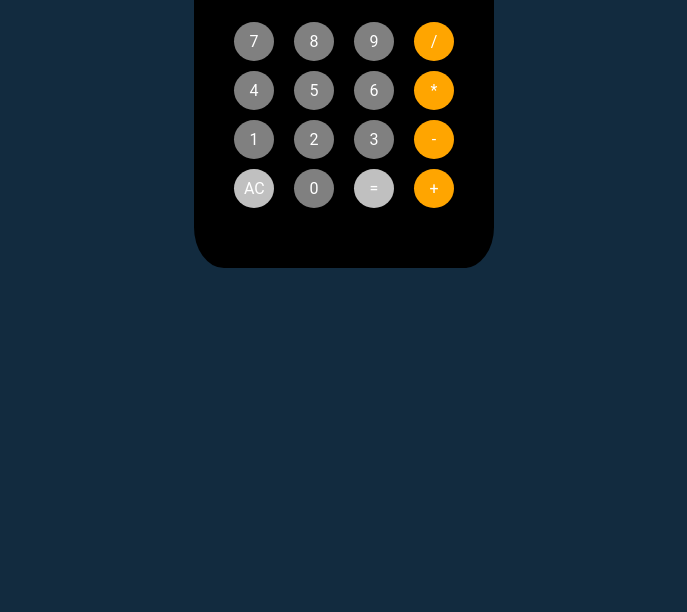
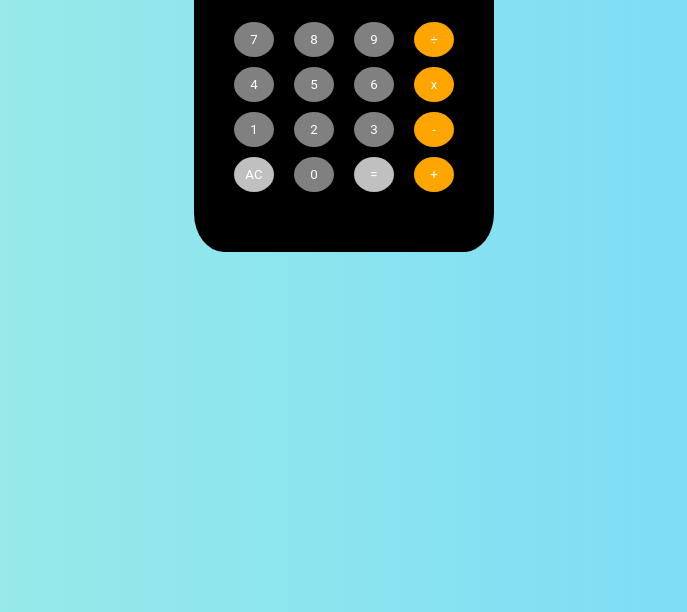
Before and after one commit to juliochavezpro/calculator, a plain HTML site: page index.html in a window 1280 px wide. Shown: the part 188-800 px from the top of the page, without its empty margins (296-983 px from the left). Drawn offline with Linux system fonts and the light colour scheme.

Commit message:
Make buttons functional

```diff
--- a/index.html
+++ b/index.html
@@ -5,40 +5,43 @@
     <meta http-equiv="X-UA-Compatible" content="IE=edge">
     <meta name="viewport" content="width=device-width, initial-scale=1.0">
     <link rel="stylesheet" href="style.css">
-    <script src="script.js"></script>
+    <script src="script.js" defer></script>
     <title>Calculator</title>
 </head>
 
 <body>
     <div id="frame">
-        <div id="screen">Text</div>
+        <div id="screen">
+            <div id="history"></div>
+            <div id="current"></div>
+        </div>
         <div id="buttons">
             <div class="btn-row-one">
-                <div id="seven-btn" class="dark-btn">7</div>
-                <div id="four-btn" class="dark-btn">4</div>
-                <div id="one-btn" class="dark-btn">1</div>
-                <div id="clear-btn" class="grey-btn">AC</div>
+                <button id="seven-btn" class="btn dark-btn" onclick="javascript:setVal(7)">7</button>
+                <button id="four-btn" class="btn dark-btn" onclick="javascript:setVal(4)">4</button>
+                <button id="one-btn" class="btn dark-btn" onclick="javascript:setVal(1)">1</button>
+                <button id="clear-btn" class="btn grey-btn" onclick="javascript:clearCalculator()">AC</button>
             </div>
 
             <div class="btn-row-two">
-                <div id="eight-btn" class="dark-btn">8</div>
-                <div id="five-btn" class="dark-btn">5</div>
-                <div id="two-btn" class="dark-btn">2</div>
-                <div id="zero-btn" class="dark-btn">0</div>
+                <button id="eight-btn" class="btn dark-btn" onclick="javascript:setVal(8)">8</button>
+                <button id="five-btn" class="btn dark-btn" onclick="javascript:setVal(5)">5</button>
+                <button id="two-btn" class="btn dark-btn" onclick="javascript:setVal(2)">2</button>
+                <button id="zero-btn" class="btn dark-btn" onclick="javascript:setVal(0)">0</button>
             </div>
 
             <div class="btn-row-three">
-                <div id="nine-btn" class="dark-btn">9</div>
-                <div id="six-btn" class="dark-btn">6</div>
-                <div id="three-btn" class="dark-btn">3</div>
-                <div id="equal-btn" class="grey-btn">=</div>
+                <button id="nine-btn" class="btn dark-btn" onclick="javascript:setVal(9)">9</button>
+                <button id="six-btn" class="btn dark-btn" onclick="javascript:setVal(6)">6</button>
+                <button id="three-btn" class="btn dark-btn" onclick="javascript:setVal(3)">3</button>
+                <button id="equal-btn" class="btn grey-btn" onclick="javascript:solve()">=</button>
             </div>
 
             <div class="btn-row-four">
-                <div id="divide-btn" class="orange-btn">/</div>
-                <div id="mult-btn" class="orange-btn">*</div>
-                <div id="sub-btn" class="orange-btn">-</div>
-                <div id="add-btn" class="orange-btn">+</div>
+                <button id="divide-btn" class="btn operator orange-btn" onclick="javascript:divide()">÷</button>
+                <button id="mult-btn" class="btn operator orange-btn" onclick="javascript:multiply()">x</button>
+                <button id="sub-btn" class="btn operator orange-btn" onclick="javascript:subtract()">-</button>
+                <button id="add-btn" class="btn operator orange-btn" onclick="javascript:add()">+</button>
             </div>
         </div>
     </div>
--- a/script.js
+++ b/script.js
@@ -1,9 +1,73 @@
-const buttons = document.getElementById('.buttons');
+let a;
+let b;
+let output;
 
-const playingPress = buttons.addEventListener('keydown', function(e) {
+const screenOutput = document.getElementById('current');
 
+const history = document.getElementById('history');
+
+history.innerText = ' ';
+
+const buttons = document.querySelectorAll('.btn');
+
+const equalBtn = document.getElementById('equal-btn');
+
+const operators = document.querySelectorAll('.operator')
+
+const findSum = operators[3].addEventListener('click', add = () => {
+    history.innerText = `${a}+${b}`;
 });
 
-const playingClick = buttons.addEventListener('click', function(e) {
-    buttons
+const findDifference = operators[2].addEventListener('click', subtract = () => {
+    history.innerText = `${a}-${b}`;
+    screenOutput.innerText = `${b}`;
 });
+
+
+const findProduct = operators[1].addEventListener('click', multiply = () => {
+    history.innerText = `${a}*${b}`;
+    screenOutput.innerText = `${b}`;
+});
+
+const findQuotient = operators[0].addEventListener('click', divide = () => {
+    history.innerText = `${a}/${b}`;
+    screenOutput.innerText = `${b}`;
+});
+
+function solve() {
+    if (typeof b !== 'number') {
+        screenOutput.innerText = `${a}`
+        console.log(`output = ${output}`);
+    } else {
+        screenOutput.innerText = `${output}`;
+        a = output;
+    }
+}
+
+const equals = () => {
+    equalBtn.addEventListener("click", solve())
+}
+
+function clearCalculator() {
+    a = '';
+    b = '';
+    history.innerText = '';
+    screenOutput.innerText = '';
+}
+
+
+function setVal(val) {
+    if (typeof a == 'undefined' && output == 'undefined') {
+        a = val;
+        screenOutput.innerText = `${a}`;
+    } else if (typeof a !== 'undefined') {
+        a = `${a}${val}`;
+        screenOutput.innerText = `${a}`;
+    } else if (typeof b == 'undefined') {
+        b = val;
+        screenOutput.innerText = `${b}`
+    } else {
+        b = `${b}${val}`
+        screenOutput.innerText = `${b}`
+    }
+};
--- a/style.css
+++ b/style.css
@@ -1,6 +1,6 @@
 body {
     color: white;
-    background-color: #122b3f;
+    background: linear-gradient(to right, #A2EFE3, #73D8FB);
     font-family: roboto, arial, sans-serif;
     padding: 0;
     margin: 0;
@@ -23,8 +23,12 @@ body {
     min-height: 50px;
     padding: 10px;
     margin: 15px 10px;
-    font-size: 30px;
+    font-size: 28px;
     background-color: #203000;
+}
+
+#history {
+   font-size: 12px;
 }
 
 #buttons {
@@ -34,29 +38,34 @@ body {
     justify-content: center;
 }
 
-.dark-btn, .grey-btn, .orange-btn {
-    border-radius: 50%;
-    border-width: 4px;
+.btn {
+    color: white;
+    font-family: roboto, arial, sans-serif;
+    display: flex;
+    align-items: center;
+    justify-content: center;
+    border-radius: 70%;
+    border: none;
     margin: 10px;
     padding: 10px;
-    width: 20px;
+    width: 40px;
 }
 
-.dark-btn {
-    background-color: grey;
-
+.btn:active {
+    border-color: white;
+    box-shadow: 0 0 1px white;
+    transform: scale(1.1);
+    opacity: 0.9;
 }
 
-.orange-btn {
-    background-color: orange;
-}
+.dark-btn {background-color: grey;}
 
-.grey-btn {
-    background-color: silver;
-}
+.dark-btn:hover {background-color: rgb(100, 100, 100)}
 
-.pressed {
-    transform: scale(1.1);
-    border-color: white;
-    box-shadow: 0 0 10px white;
-}
+.orange-btn {background-color: orange;}
+
+.orange-btn:hover {background-color: rgb(196, 127, 0)}
+
+.grey-btn {background-color: silver;}
+
+.grey-btn:hover {background-color: rgb(167, 167, 167)}
```
